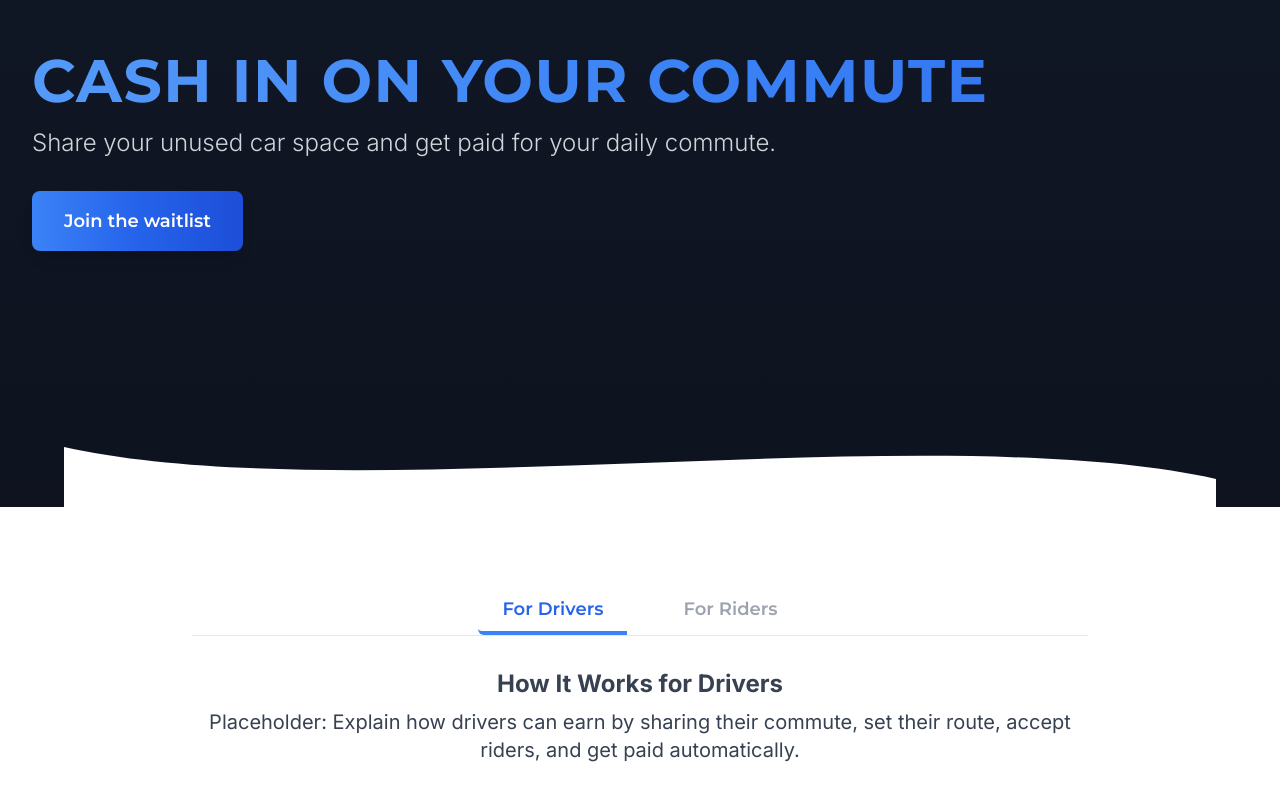
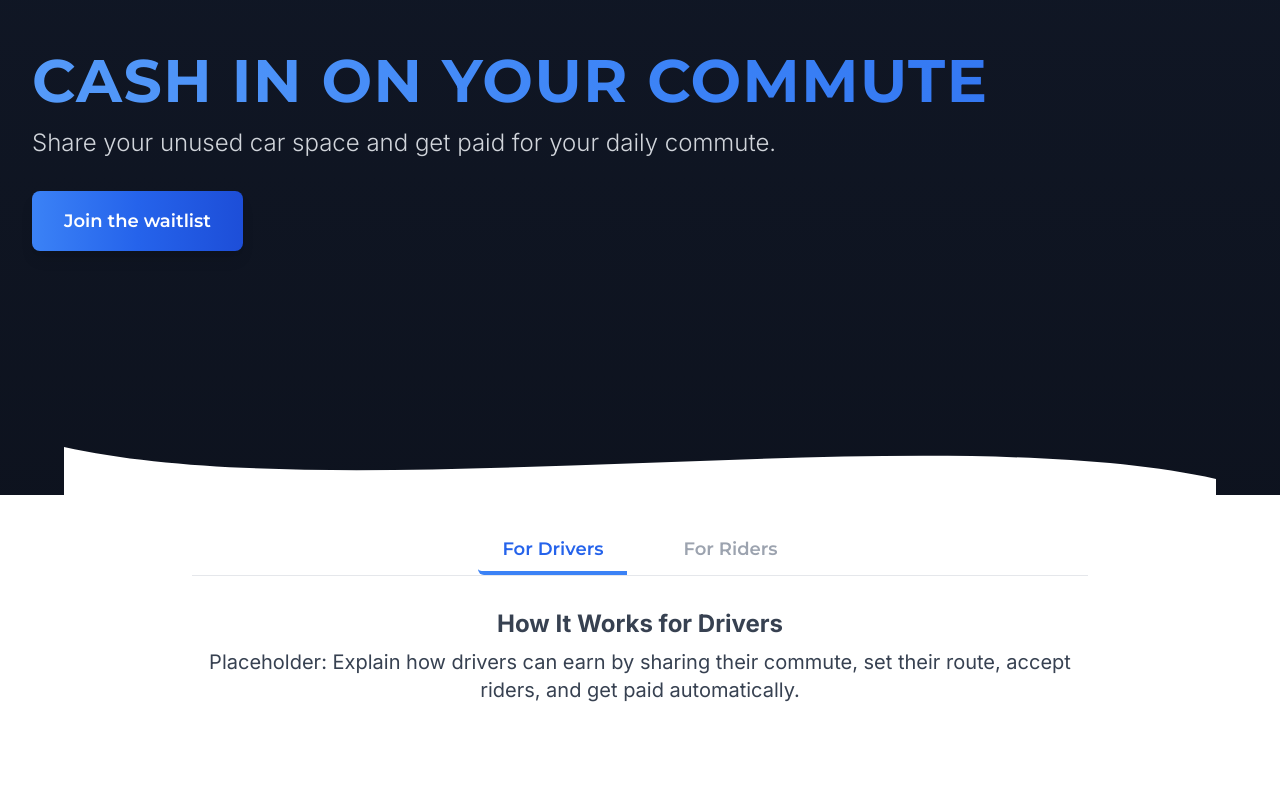
Before and after one commit to anoushkanarayan/rydr, a Next.js app: page / in a window 1280 px wide. Shown: the part 228-1028 px from the top of the page. Built offline with nearby package versions, Linux system fonts and the light colour scheme.

Commit message:
mobile friendly attempt 5

```diff
--- a/src/app/page.tsx
+++ b/src/app/page.tsx
@@ -44,14 +44,14 @@ export default function Home() {
       </main>
 
       {/* Wave Transition */}
-      <div className="w-full overflow-hidden leading-none -mb-1">
+      <div className="w-full overflow-hidden leading-none -mb-4">
         <svg viewBox="0 0 1440 120" fill="none" xmlns="http://www.w3.org/2000/svg" className="block w-full h-12 sm:h-24">
           <path d="M0,40 C360,120 1080,0 1440,80 L1440,120 L0,120 Z" fill="#fff" />
         </svg>
       </div>
 
       {/* How It Works Section */}
-      <section ref={howItWorksRef} className="bg-white min-h-[60vh] w-full pt-10 sm:pt-20 pb-10 sm:pb-20 px-4 sm:px-0">
+      <section ref={howItWorksRef} className="bg-white min-h-[60vh] w-full pt-0 sm:pt-8 pb-10 sm:pb-20 px-4 sm:px-0">
         <div className="w-full sm:w-[95%] sm:max-w-4xl mx-auto flex flex-col items-center">
           <div className="flex flex-row gap-2 sm:gap-8 border-b border-gray-200 mb-8 w-full justify-center items-center">
             <button
```
